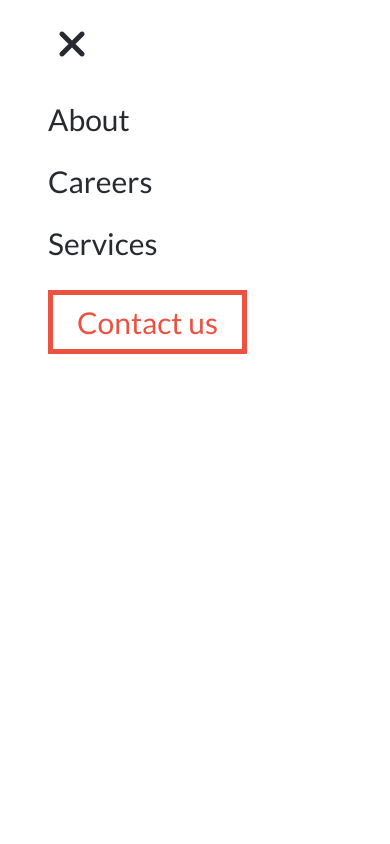
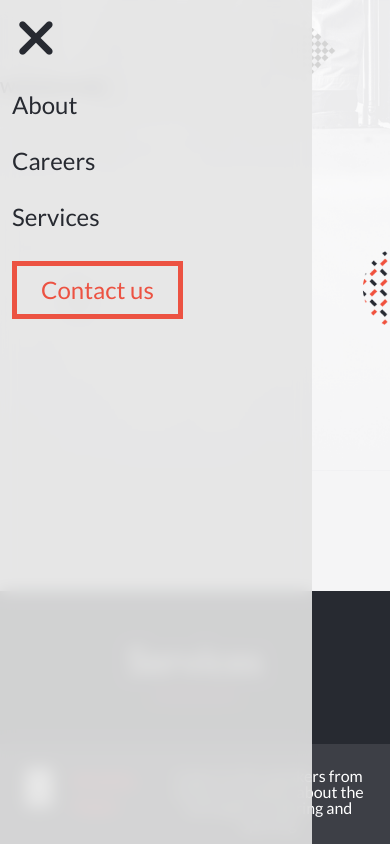
Before and after one commit to amejid/ytech-landing, a website: page index.html in a window 390 px wide. Both pictures are taken after a click on the button 36 px from the left and 40 px from the top of the page. Shown: the top 844 px of the page. Drawn offline with Linux system fonts and the light colour scheme.

Commit message:
Update style of mobile menu

```diff
--- a/css/styles.css
+++ b/css/styles.css
@@ -40,20 +40,21 @@ body {
 
 .nav-open .main-nav {
   display: block;
-  width: 100vw;
+  width: 80vw;
   height: 100vh;
   position: absolute;
-  padding-left: 4.8rem;
+  padding-left: 1.2rem;
   top: 0;
   left: 0;
-  background-color: #fff;
+  background-color: rgba(229, 229, 229, 0.9);
+  backdrop-filter: blur(8px);
 }
 
 .nav-open .main-nav-list {
   display: flex;
   list-style: none;
   gap: 3.2rem;
-  padding-top: 2.4rem;
+  padding-top: 1.2rem;
   flex-direction: column;
 }
 
@@ -75,7 +76,7 @@ body {
   text-decoration: none;
   color: #272a31;
   font-weight: 500;
-  font-size: 3rem;
+  font-size: 2.4rem;
   transition: all 0.3s;
 }
 
--- a/index.html
+++ b/index.html
@@ -36,7 +36,7 @@
         <ul class="main-nav-list">
           <li>
             <button class="btn-mobile-nav icon-close" type="button">
-              <i class="fa-solid fa-xmark fa-3x icon-mobile-nav"></i>
+              <i class="fa-solid fa-xmark fa-4x icon-mobile-nav"></i>
             </button>
           </li>
           <li><a href="#" class="main-nav-link">About</a></li>
```
